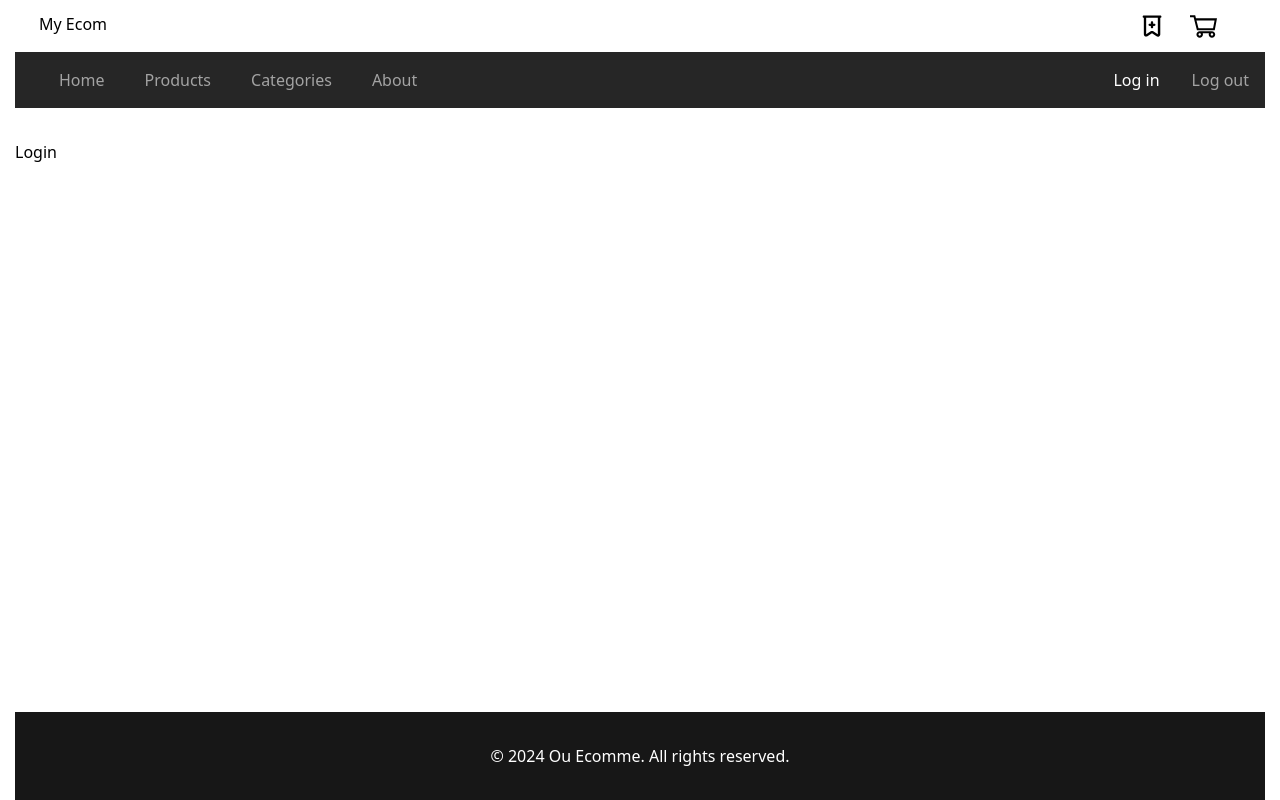
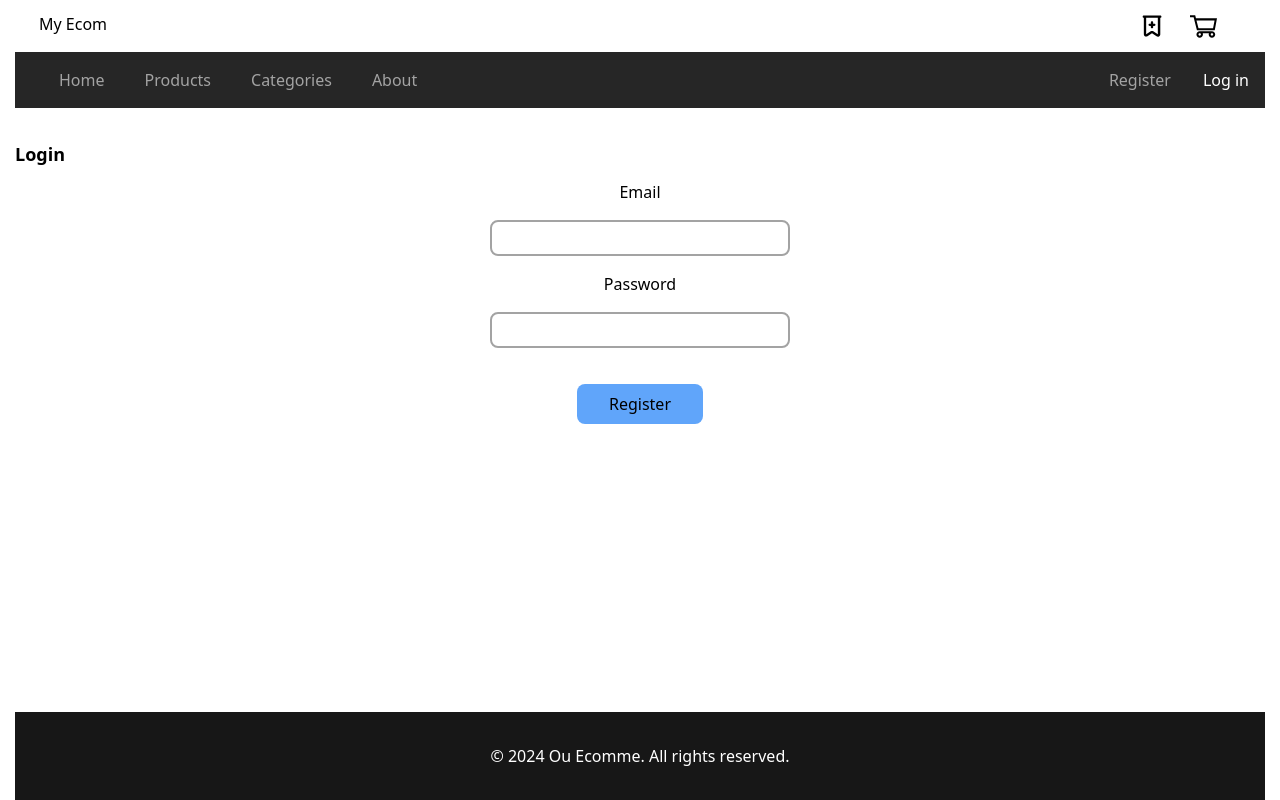
Before and after one commit to MoohamedPK/Ecomme-app, a React (Vite) app: page /login in a window 1280 px wide. Built offline with nearby package versions, Linux system fonts and the light colour scheme.

Commit message:
creating form

```diff
--- a/package.json
+++ b/package.json
@@ -16,6 +16,7 @@
     "react": "^18.3.1",
     "react-content-loader": "^7.0.2",
     "react-dom": "^18.3.1",
+    "react-hook-form": "^7.53.2",
     "react-redux": "^9.1.2",
     "react-router-dom": "^6.26.2",
     "redux-persist": "^6.0.0",
--- a/src/components/common/Header/Header.tsx
+++ b/src/components/common/Header/Header.tsx
@@ -22,8 +22,8 @@ function Header() {
         </ul>
 
         <div>
+          <NavLink className="mx-2 py-1 px-2" to="logout">Register</NavLink>
           <NavLink className="mx-2 py-1 px-2" to="login">Log in</NavLink>
-          <NavLink className="mx-2 py-1 px-2" to="logout">Log out</NavLink>
         </div>
       </nav>
     </header>
--- a/src/pages/LogOut.tsx
+++ /dev/null
@@ -1,8 +0,0 @@
-
-function LogOut() {
-  return (
-    <div>LogOut</div>
-  )
-}
-
-export default LogOut
--- a/src/pages/Login.tsx
+++ b/src/pages/Login.tsx
@@ -1,7 +1,23 @@
+import { Heading } from "@components/common/main";
 
 function Login() {
   return (
-    <div>Login</div>
+    <>
+      <Heading title="Login"/>
+
+          <form action="" className="flex flex-col items-center">
+
+          <label htmlFor="">Email</label>
+          <input className="my-4 py-1 px-3 border-2 border-neutral-400 rounded-lg w-[300px]" type="text" name="email" id="" />
+
+          <label htmlFor="">Password</label>
+          <input className="my-4 py-1 px-3 border-2 border-neutral-400 rounded-lg w-[300px]" type="password" name="password" id="" />
+
+        <div>
+          <button className="bg-blue-400 px-8 py-2 rounded-lg mb-10 mt-5" type="submit">Register</button>
+        </div>
+      </form>
+    </>
   )
 }
 
--- /dev/null
+++ b/src/pages/Register.tsx
@@ -0,0 +1,52 @@
+import { useForm, SubmitHandler } from "react-hook-form"
+import { Heading } from "@components/common/main";
+
+type TFormInputs = {
+  firstName:string,
+  lastName : string,
+  email:string,
+  password:string,
+  confirmPassword:string
+}
+
+function Register() {
+
+  // HANDLE SUBMIT prop handle the submit form onClick by passing your function to it as a argument
+  // REGISTER handle the input data
+  const {register, handleSubmit} = useForm<TFormInputs>();
+
+  const submitForm: SubmitHandler<TFormInputs> = (data) => {
+    console.log(data);
+  }
+
+  return (
+    <>
+      <Heading title="Register"/>
+
+          <form action="" className="flex flex-col items-center" onClick={handleSubmit(submitForm)}>
+
+          <label htmlFor="">First Name</label>
+          <input className="my-4 py-1 px-3 border-2 border-neutral-400 rounded-lg w-[300px]" type="text" {...register("firstName")} />
+
+          <label htmlFor="">Last Name</label>
+          <input className="my-4 py-1 px-3 border-2 border-neutral-400 rounded-lg w-[300px]" type="text" {...register("lastName")} />
+
+          <label htmlFor="">Email</label>
+          <input className="my-4 py-1 px-3 border-2 border-neutral-400 rounded-lg w-[300px]" type="text" {...register("email")} />
+
+          <label htmlFor="">Password</label>
+          <input className="my-4 py-1 px-3 border-2 border-neutral-400 rounded-lg w-[300px]" type="password" {...register("password")} />
+
+          <label htmlFor="">Confirm Password</label>
+          <input className="my-4 py-1 px-3 border-2 border-neutral-400 rounded-lg w-[300px]" type="password" {...register("confirmPassword")} />
+
+        <div>
+          <button className="bg-blue-400 px-8 py-2 rounded-lg mb-10 mt-5" type="submit">Register</button>
+        </div>
+      </form>
+    </>
+
+  )
+}
+
+export default Register
--- a/src/routes/AppRouter.tsx
+++ b/src/routes/AppRouter.tsx
@@ -8,7 +8,7 @@ const Home = lazy(() => import("@pages/Home"))
 const Products = lazy(() => import("@pages/Products"))
 const Categories = lazy(() => import("@pages/Categories"))
 const About = lazy(() => import("@pages/About"))
-const LogOut = lazy(() => import("@pages/LogOut"))
+const LogOut = lazy(() => import("@pages/Register"))
 const Login = lazy(() => import("@pages/Login"))
 // const Error = lazy(() => import("@pages/Error")) erro shouldn't be on the lazy mode
 const Cart = lazy(() => import("@pages/Cart"))
```
Also changed, not shown: 1 other file (tests, documents, lock files or other folders).
